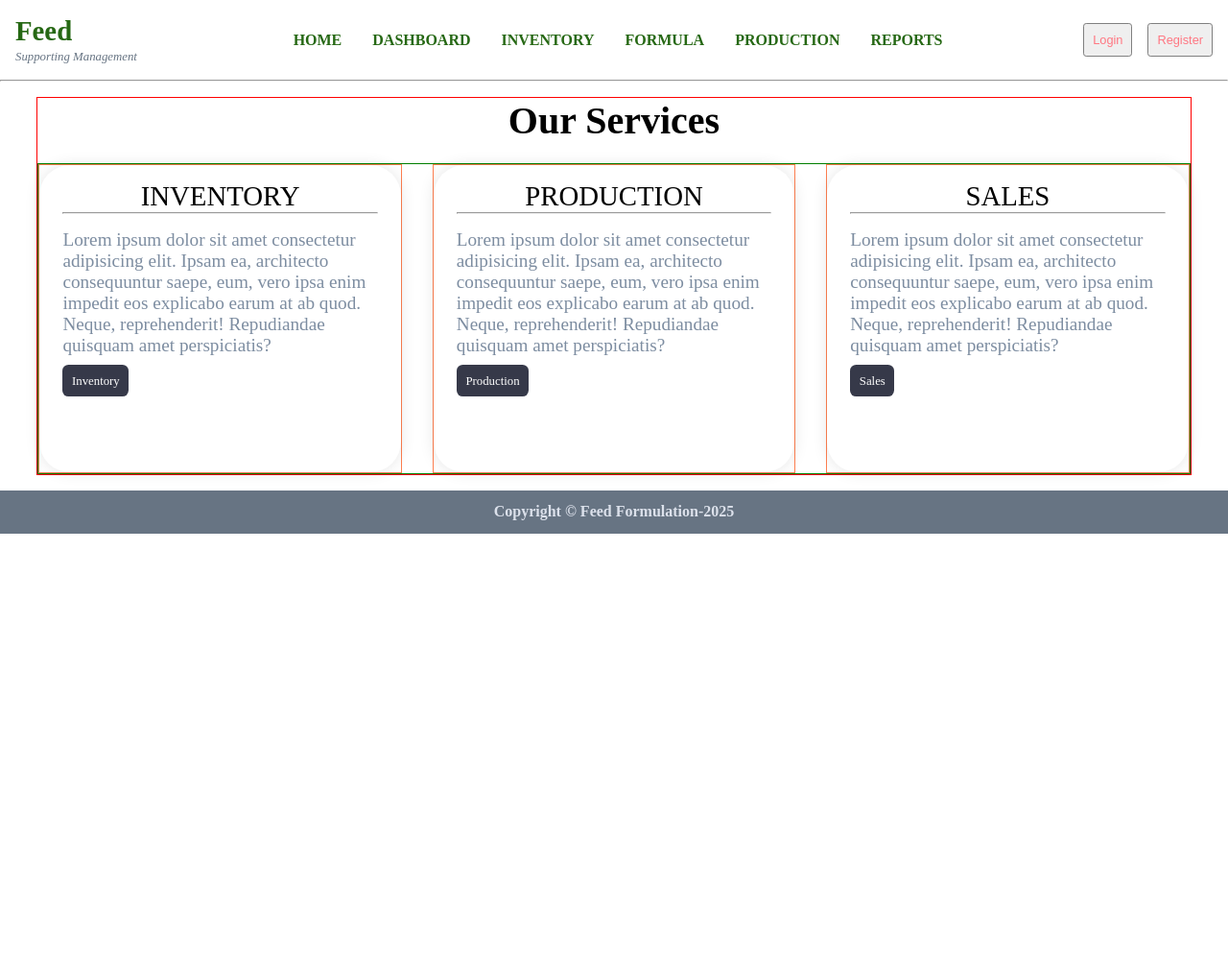
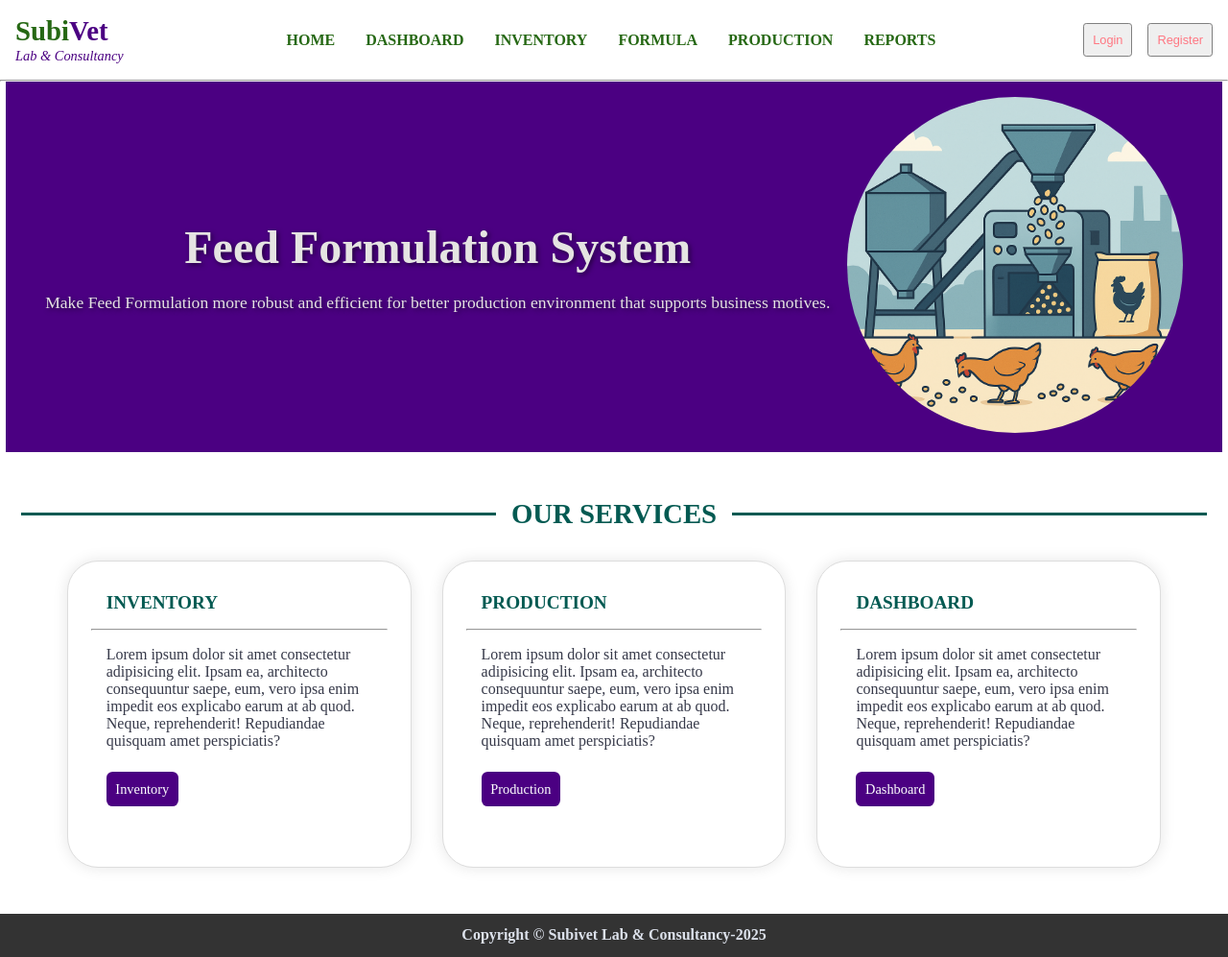
Before and after one commit to shivahari6060/feed, a Django app: page / in a window 1280 px wide. Shown: the whole page at 96% size. Before the commit the page ends 556 px from the top, so only its background shows below. Run offline with Django 5.2, Linux system fonts and the light colour scheme.

Commit message:
homepage

```diff
--- a/static/css/main.css
+++ b/static/css/main.css
@@ -11,6 +11,10 @@
     --clr-primary-variant: #111e88;
     --clr-dark-variant: #677483;
     --clr-color-background: #f6f6f9;
+    --hero-background: #4B0082;
+    --hero-text: #E5E4E2;
+    --clr-footer: #333333;
+    --clr-dark-green: #035A52;
 
     --card-border-radius: 2rem;
     --border-radius-1: 0.4rem;
@@ -21,6 +25,7 @@
     --padding-1: 1.2rem;
     --box-shadow: 0 0 1rem rgba(0, 0,0, 0.1);
     --box-shadow-table: 0 0 1rem rgba(0, 0, 0, 0.1);
+    --text-shadow: 2px 2px 5px rgba(0,0,0,0.5);
 }
 
 *{
@@ -57,12 +62,6 @@ h5{
     font-size:0.75rem;
 }
 
-/* .profile-photo img{
-    width: 2.8rem;
-    height: 2.8rem;
-    border-radius: 50%;
-    overflow: hidden;
-} */
 .text-muted{
     color: var(--clr-info-dark);
 }
@@ -70,7 +69,7 @@ b{
     color: var(--clr-dark);
 }
 p{
-    color: var(--clr-dark-variant);
+    color: var(--clr-dark);
 }
 /* small bold and paragraph end */
 
@@ -88,7 +87,6 @@ a{
 }
 .navbar-logo{
     padding: 1rem;
-    color:rgb(0, 208, 130);
 }
 .navbar-logo p a{
     font-size: 1.8rem;
@@ -96,8 +94,15 @@ a{
     font-weight: 600;
 
 }
+
+.navbar-logo p #vet{
+    font-size: 1.8rem;
+    color: var(--hero-background);
+}
+
 .navbar-logo p span{
-    font-size: 0.8rem;
+    font-size: 0.9rem;
+    color: var(--hero-background);
 }
 .navbar-menu ul{
     display: flex;
@@ -146,25 +151,72 @@ a{
 
 /* Home services section */
 .home-container{
-    width: 94%;
-    border: 1px solid red;
-    margin: 1rem auto;
+    width: 99%;
+    margin: 0 auto;
 }
-.home-container h1{
-    text-align: center;
-    font-size: 2.5rem;
+
+/* Hero Section */
+.home-container .hero-section{
+    padding: 1rem 2rem;
+    display: flex;
+    justify-content: space-around;
+    align-items: center;
+    background-color: var(--hero-background);
+}
+
+.home-container .hero-section .hero-left >h1{
+    font-size: 3rem;
     margin-bottom: 1.3rem;
 }
 
+.home-container .hero-section .hero-left >.para{
+    font-size: 1.1rem;
+}
+
+.home-container .hero-section .hero-left > .head,.para{
+    color: var(--hero-text);
+    text-shadow: var(--text-shadow);
+    text-align: center;
+}
+
+.home-container .hero-section .hero-right img{
+    height: 350px;
+    width: 350px;
+    border-radius: 50%;
+}
+
+/* End hero section */
+.home-container .services-content{
+    margin: 3rem 0;
+}
+.home-container .services-content h1{
+    display:flex;
+    justify-content: center;
+    align-items: center;
+    font-size: 1.8rem;
+    margin: 2rem 0;
+    color: var(--clr-dark-green);
+}
+
+.home-container .services-content h1::before,
+.home-container .services-content h1::after {
+    content: "";
+    flex: 1;
+    border-bottom: 3px solid var(--clr-dark-green);
+    margin: 0 1rem; /* space between line and text */
+}
+
 .home-container .services{
+    width: 90%;
     display: grid;
     grid-template-columns: repeat(3, 1fr);
-    border: 1px solid green;
     gap: 2rem;
+    margin:2rem auto;
 }
+
 .home-container .services .service{
-    border: 1px solid coral;
-
+    min-height: 300px;
+    background: var(--clr-white);
 }
 
 .home-container .services .service .home-card{
@@ -172,7 +224,9 @@ a{
     background-color: var(--clr-white);
     box-shadow: var(--box-shadow);
     border-radius: var(--card-border-radius);
+    border: 1px solid #ddd;
     height: 40vh;
+    position: relative;
 }
 
 .home-container .services .service .home-card:hover{
@@ -181,27 +235,38 @@ a{
 }
 
 .home-container .services .service .home-card .top{
-    font-size: 1.8rem;
-    text-align: center;
-    font-weight: 500;
+    font-size: 1.2rem;
+    font-weight: 600;
+    color: var(--clr-dark-green);
+    padding: 1rem;
 }
 .home-container .services .service .home-card .body{
     margin: 1rem 0;
+    padding: 0 1rem;
 }
 
 .home-container .services .service .home-card .body p{
-    color:var(--clr-info-dark);
-    font-size: 1.2rem;
+    color:var(--clr-dark);
+    font-size: 1rem;
+}
+.home-container .services .service .home-card .bottom{
+    padding: 1rem;
 }
 
 .home-container .services .service .home-card a{
     outline: none;
     cursor:pointer;
-    background-color: var(--clr-dark);
+    background-color: var(--hero-background);
     padding:0.6rem;
-    font-size: 0.8rem;
+    font-size: 0.9rem;
     border-radius: var(--border-radius-1);
     color: var(--clr-white);
+    transition: all 0.3s ease;
+    position:relative;
+}
+
+.home-container .services .service .home-card a:hover{
+    background-color: var(--clr-dark-green);
 }
 /* Home services section end */
 
@@ -220,7 +285,8 @@ a{
     margin: 0;
     width: 100%;
     font-weight: 700;
-    background: var(--clr-dark-variant);
+    background: var(--clr-footer);
+    color: var(--clr-info-dark);
 }
 .footer p{
     color: var(--clr-info-light);
--- a/templates/basic/footer.html
+++ b/templates/basic/footer.html
@@ -1,3 +1,3 @@
 <div class="footer">
-    <p>Copyright &copy; Feed Formulation-{% now 'Y' %} </p>
+    <p>Copyright &copy; Subivet Lab & Consultancy-{% now 'Y' %} </p>
 </div>
--- a/templates/basic/home.html
+++ b/templates/basic/home.html
@@ -8,8 +8,24 @@
 {% block title %}Home page {% endblock %}
 
 {% block content %}
+
+<!-- Home page -->
 <div class="home-container">
-    <h1>Our Services</h1>
+
+    <!-- Hero section of Home page -->
+    <div class="hero-section">
+        <div class="hero-left">
+            <h1 class="head ">Feed Formulation System</h1>
+            <p class="para">Make Feed Formulation more robust and efficient for better production environment that supports business motives.</p>
+        </div>
+        <div class="hero-right">
+            <img src="{% static 'img/poultry.png' %}" alt="feed formation">
+        </div>
+    </div>
+
+    <!-- Our services section -->
+     <div class="services-content">
+        <h1>OUR SERVICES</h1>
         <div class="services">
             <div class="service">
                 <div class="home-card">
@@ -24,7 +40,7 @@
                             quisquam amet perspiciatis?</p>
                     </div>
                     <div class="bottom">
-                    <a href="#">Inventory</a>
+                        <a href="{% url 'inventory:inventory-list' %}">Inventory</a>
                     </div>
                 </div>
             </div>
@@ -41,13 +57,13 @@
                             quisquam amet perspiciatis?</p>
                     </div>
                     <div class="bottom">
-                    <a href="#">Production</a>
+                        <a href="{% url 'production:production' %}">Production</a>
                     </div>
                 </div>
             </div>
             <div class="service">
                 <div class="home-card">
-                <div class="top">SALES</div>
+                    <div class="top">DASHBOARD</div>
                     <hr>
                     <div class="body">
                         <p>Lorem ipsum dolor sit amet consectetur
@@ -58,13 +74,21 @@
                             quisquam amet perspiciatis?</p>
                     </div>
                     <div class="bottom">
-                    <a href="#">Sales</a>
+                        <a href="#">Dashboard</a>
                     </div>
                 </div>
             </div>
         </div>
      </div>
 
+    <!-- end of our services -->
+
+    <!-- Testimonials -->
+     <!-- <div class="testimonials">
+        <div class="testop"><h1>Testimonials</h1></div>
+     </div> -->
+</div>
+
 
 {% endblock %}
 
--- a/templates/basic/navbar.html
+++ b/templates/basic/navbar.html
@@ -2,9 +2,9 @@
 
 <div class="navbar">
     <div class="navbar-logo">
-        <p><a href="{% url 'home' %}">Feed</a><br>
+        <p><a href="{% url 'home' %}">Subi<span id="vet">Vet</span></a><br>
             <span>
-                <em>Supporting Management</em>
+                <em>Lab & Consultancy</em>
             </span>
         </p>
     </div>
```
Lines whose indentation alone changed are shown as unchanged.
